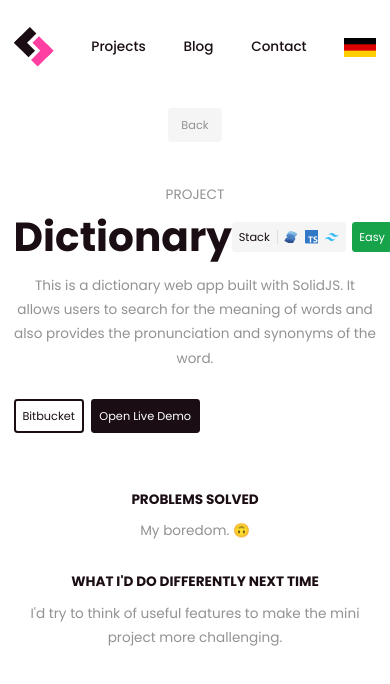
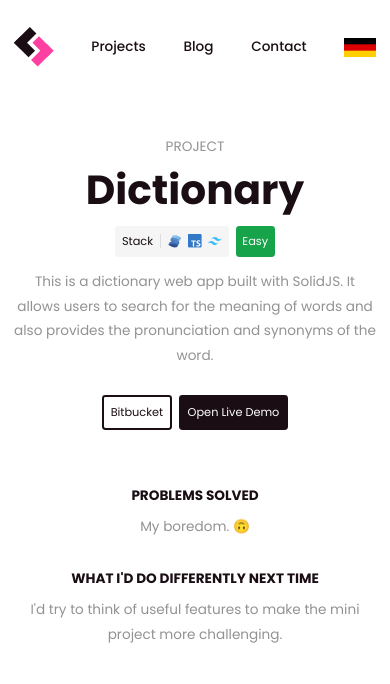
Before and after one commit to web-dev-sam/portfolio, a Vue app: page /project/dictionary in a window 390 px wide. Shown: the top 684 px of the page. Built offline with nearby package versions, Linux system fonts and the light colour scheme.

Commit message:
project page responsive

```diff
--- a/src/views/project/BaseProjectPage.vue
+++ b/src/views/project/BaseProjectPage.vue
@@ -28,25 +28,26 @@ const { t } = useTranslator({
     <a
       @click="$router.go(-1)"
       to="/projects"
-      class="mt-4 inline-block cursor-pointer rounded bg-light px-4 py-2 text-small text-muted hover:opacity-85"
+      class="mt-4 hidden cursor-pointer rounded bg-light px-4 py-2 text-small text-muted hover:opacity-85 md:inline-block"
       type="link"
     >
       {{ t('back') }}
     </a>
+
     <div>
       <span class="-mb-2 mt-4 inline-block text-body uppercase text-muted">{{ t('project') }}</span>
-      <div class="-mt-2 flex items-center justify-between">
+      <div class="-mt-2 flex flex-col items-center justify-between md:flex-row">
         <h1 class="text-h1 font-bold">{{ props.title }}</h1>
         <div>
           <slot name="badges" />
         </div>
       </div>
-      <div class="text-body text-muted">
+      <div class="mt-4 text-body text-muted md:mt-0">
         <slot name="description" />
       </div>
     </div>
 
-    <div class="flex gap-2">
+    <div class="flex justify-center gap-2 md:justify-start">
       <UButton variant="ghost" :to="githubLink" type="link">{{ githubName }}</UButton>
       <UButton variant="primary" :to="demoLink" type="link">{{ t('demo') }}</UButton>
     </div>
--- a/src/views/project/ProjectBSTO.vue
+++ b/src/views/project/ProjectBSTO.vue
@@ -72,7 +72,7 @@ const { t, lang } = useTranslator({
       <div>
         <h2 class="mb-2 text-body font-bold uppercase">{{ t('chall') }}</h2>
         <div class="max-w-[80ch] text-body text-muted">
-          <ul class="ml-4 list-inside list-disc space-y-2">
+          <ul class="ml-0 list-outside list-none space-y-2 md:ml-8 md:list-disc">
             <li v-if="lang === 'en'">
               I had to work in close collaboration with other tournament organizers as well as the
               developer of the tournament assistant mod for Beat Saber so that the overlay could
--- a/src/views/project/ProjectBeatStats.vue
+++ b/src/views/project/ProjectBeatStats.vue
@@ -71,7 +71,7 @@ const { t, lang } = useTranslator({
       <div>
         <h2 class="mb-2 text-body font-bold uppercase">{{ t('chall') }}</h2>
         <div class="max-w-[80ch] text-body text-muted">
-          <ul class="ml-8 list-outside list-disc space-y-2">
+          <ul class="ml-0 list-outside list-none space-y-2 md:ml-8 md:list-disc">
             <li v-if="lang === 'en'">
               Sigh. Twitch makes the absolute dumbest APIs ever created by living beings. The
               documentation isn't better.
--- a/src/views/project/ProjectBeatTimer.vue
+++ b/src/views/project/ProjectBeatTimer.vue
@@ -95,7 +95,7 @@ const { t, lang } = useTranslator({
         <div class="max-w-[80ch] text-body text-muted">
           <p class="mb-4" v-if="lang === 'en'">Oh boy, here we go:</p>
           <p class="mb-4" v-else>Oh Gott, los geht's:</p>
-          <ul class="ml-4 list-inside list-disc space-y-2">
+          <ul class="ml-0 list-outside list-none space-y-2 md:ml-8 md:list-disc">
             <li>
               <span v-if="lang === 'en'">
                 <strong>Custom Spectogram visualisation:</strong> I have tried dozens of spectrogram
--- a/src/views/project/ProjectFrac.vue
+++ b/src/views/project/ProjectFrac.vue
@@ -72,7 +72,7 @@ const { t, lang } = useTranslator({
       <div>
         <h2 class="mb-2 text-body font-bold uppercase">{{ t('chall') }}</h2>
         <div class="max-w-[80ch] text-body text-muted">
-          <ul class="ml-4 list-inside list-disc space-y-2">
+          <ul class="ml-0 list-outside list-none space-y-2 md:ml-8 md:list-disc">
             <li v-if="lang === 'en'">Using WebGL and GLSL to render the fractals on the GPU.</li>
             <li v-else>Verwenden von WebGL und GLSL, um die Fraktale auf der GPU zu rendern.</li>
 
--- a/src/views/project/ProjectLog7.vue
+++ b/src/views/project/ProjectLog7.vue
@@ -70,7 +70,7 @@ const { t, lang } = useTranslator({
       <div>
         <h2 class="mb-2 text-body font-bold uppercase">{{ t('chall') }}</h2>
         <div class="max-w-[80ch] text-body text-muted">
-          <ul class="ml-4 list-inside list-disc space-y-2">
+          <ul class="ml-0 list-outside list-none space-y-2 md:ml-8 md:list-disc">
             <li v-if="lang === 'en'">
               <strong>Emotional Damage:</strong> Not being allowed to use wonderful frameworks like
               Vue. 🥲
--- a/src/views/project/ProjectWebry.vue
+++ b/src/views/project/ProjectWebry.vue
@@ -66,7 +66,7 @@ const { t, lang } = useTranslator({
       <div>
         <h2 class="mb-2 text-body font-bold uppercase">{{ t('chall') }}</h2>
         <div class="max-w-[80ch] text-body text-muted">
-          <ul class="ml-4 list-inside list-disc space-y-2">
+          <ul class="ml-0 list-outside list-none space-y-2 md:ml-8 md:list-disc">
             <li v-if="lang === 'en'">Learning Astro.</li>
             <li v-else>Das Erlernen von Astro.</li>
             <li v-if="lang === 'en'">Optimizing SEO.</li>
```
